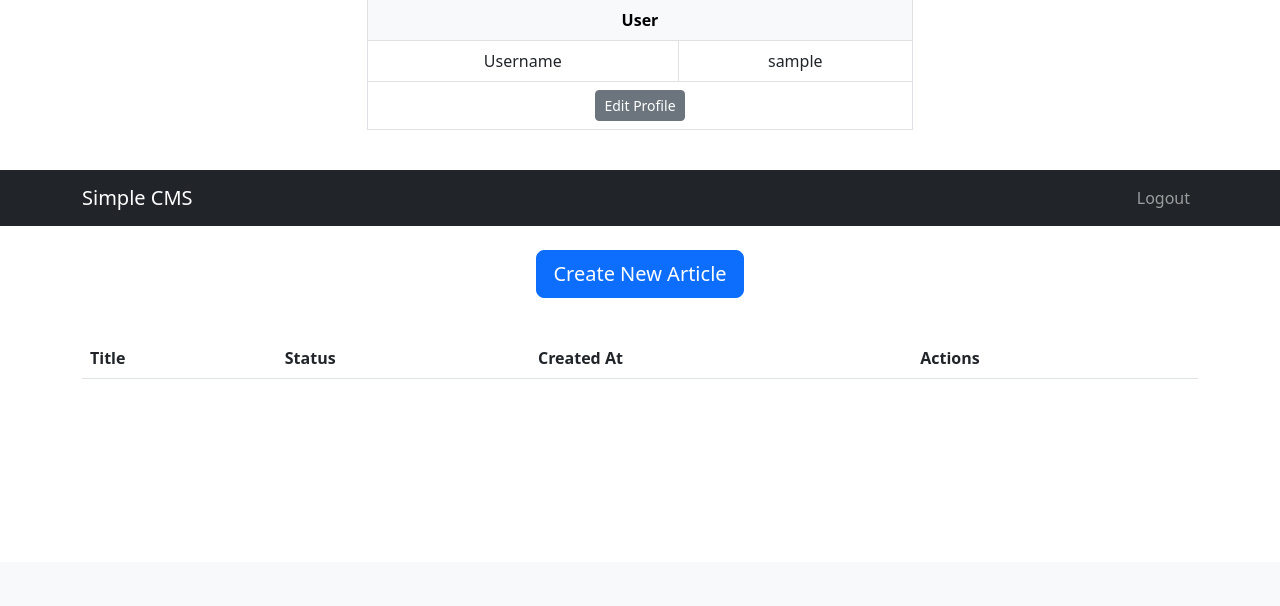
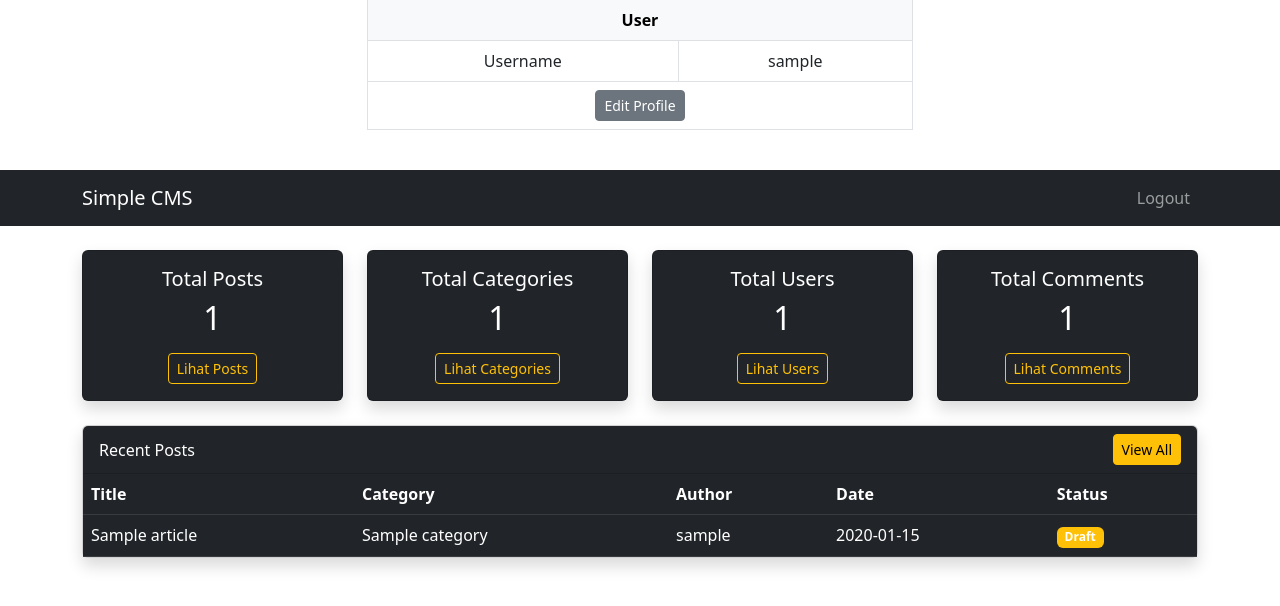
Before and after one commit to HelmaNuriyah/cms_sederhana, a PHP site: page /index.php in a window 1280 px wide. Shown: the part 238-844 px from the top of the page. Before the commit the page ends 617 px from the top, so only its background shows below. Run offline with PHP 8.4, Linux system fonts and the light colour scheme; the visitor is signed in with stand-in values (Sample User, id 1); tables that the repository leaves empty hold one stand-in row (values such as "Sample post"); lists and menus that the app fills with data are empty.

Commit message:
commit 4
mengubah semua tabel menjadi ter atur

```diff
--- a/index.php
+++ b/index.php
@@ -5,6 +5,19 @@ session_start();
 // Fetch all published articles
 $stmt = $pdo->query("SELECT * FROM articles WHERE status = 'published' ORDER BY created_at DESC");
 $articles = $stmt->fetchAll(PDO::FETCH_ASSOC);
+
+// Query statistik
+$total_posts = $pdo->query("SELECT COUNT(*) FROM articles")->fetchColumn();
+$total_categories = $pdo->query("SELECT COUNT(*) FROM categories")->fetchColumn();
+$total_users = $pdo->query("SELECT COUNT(*) FROM users")->fetchColumn();
+$total_comments = $pdo->query("SELECT COUNT(*) FROM comments")->fetchColumn();
+
+// Query recent posts
+$recent_posts = $pdo->query("SELECT a.*, c.name as category, u.username as author
+    FROM articles a
+    LEFT JOIN categories c ON a.category_id = c.id
+    LEFT JOIN users u ON a.user_id = u.id
+    ORDER BY a.created_at DESC LIMIT 5")->fetchAll(PDO::FETCH_ASSOC);
 ?>
 
 <!DOCTYPE html>
@@ -89,37 +102,77 @@ $articles = $stmt->fetchAll(PDO::FETCH_ASSOC);
 
     <div class="container mt-4">
         <?php if(isset($_SESSION['user_id'])): ?>
-            <div class="d-flex flex-column align-items-center mb-4">
-                <a href="admin/create_article.php" class="btn btn-primary btn-lg mb-3">Create New Article</a>
+            <div class="row g-4 mb-4">
+                <div class="col-md-3">
+                    <div class="card bg-dark text-white shadow">
+                        <div class="card-body text-center">
+                            <h5 class="card-title">Total Posts</h5>
+                            <h2><?= $total_posts ?></h2>
+                            <a href="admin/dashboard.php" class="btn btn-outline-warning btn-sm mt-2">Lihat Posts</a>
                         </div>
-            <div class="table-responsive mb-5">
-                <table class="table table-striped">
+                    </div>
+                </div>
+                <div class="col-md-3">
+                    <div class="card bg-dark text-white shadow">
+                        <div class="card-body text-center">
+                            <h5 class="card-title">Total Categories</h5>
+                            <h2><?= $total_categories ?></h2>
+                            <a href="admin/categories.php" class="btn btn-outline-warning btn-sm mt-2">Lihat Categories</a>
+                        </div>
+                    </div>
+                </div>
+                <div class="col-md-3">
+                    <div class="card bg-dark text-white shadow">
+                        <div class="card-body text-center">
+                            <h5 class="card-title">Total Users</h5>
+                            <h2><?= $total_users ?></h2>
+                            <a href="admin/users.php" class="btn btn-outline-warning btn-sm mt-2">Lihat Users</a>
+                        </div>
+                    </div>
+                </div>
+                <div class="col-md-3">
+                    <div class="card bg-dark text-white shadow">
+                        <div class="card-body text-center">
+                            <h5 class="card-title">Total Comments</h5>
+                            <h2><?= $total_comments ?></h2>
+                            <a href="admin/comments.php" class="btn btn-outline-warning btn-sm mt-2">Lihat Comments</a>
+                        </div>
+                    </div>
+                </div>
+            </div>
+            <div class="card shadow mb-5">
+                <div class="card-header d-flex justify-content-between align-items-center bg-dark text-white">
+                    <span>Recent Posts</span>
+                    <a href="admin/dashboard.php" class="btn btn-warning btn-sm">View All</a>
+                </div>
+                <div class="card-body p-0">
+                    <table class="table table-dark table-hover mb-0">
                         <thead>
                             <tr>
                                 <th>Title</th>
+                                <th>Category</th>
+                                <th>Author</th>
+                                <th>Date</th>
                                 <th>Status</th>
-                            <th>Created At</th>
-                            <th>Actions</th>
                             </tr>
                         </thead>
                         <tbody>
-                        <?php foreach($articles as $article): ?>
+                            <?php foreach($recent_posts as $post): ?>
                             <tr>
-                                <td><?php echo htmlspecialchars($article['title']); ?></td>
+                                <td><?= htmlspecialchars($post['title']) ?></td>
+                                <td><?= htmlspecialchars($post['category']) ?></td>
+                                <td><?= htmlspecialchars($post['author']) ?></td>
+                                <td><?= date('Y-m-d', strtotime($post['created_at'])) ?></td>
                                 <td>
-                                    <span class="badge bg-<?php echo $article['status'] == 'published' ? 'success' : 'warning'; ?>">
-                                        <?php echo ucfirst($article['status']); ?>
+                                    <span class="badge bg-<?= $post['status'] == 'published' ? 'success' : 'warning' ?>">
+                                        <?= ucfirst($post['status']) ?>
                                     </span>
                                 </td>
-                                <td><?php echo date('Y-m-d H:i', strtotime($article['created_at'])); ?></td>
-                                <td>
-                                    <a href="admin/edit_article.php?id=<?php echo $article['id']; ?>" class="btn btn-sm btn-primary">Edit</a>
-                                    <a href="admin/delete_article.php?id=<?php echo $article['id']; ?>" class="btn btn-sm btn-danger" onclick="return confirm('Are you sure you want to delete this article?')">Delete</a>
-                                </td>
                             </tr>
-                        <?php endforeach; ?>
+                            <?php endforeach ?>
                         </tbody>
                     </table>
+                </div>
             </div>
         <?php else: ?>
             <div class="row">
```
Lines whose indentation alone changed are shown as unchanged.
